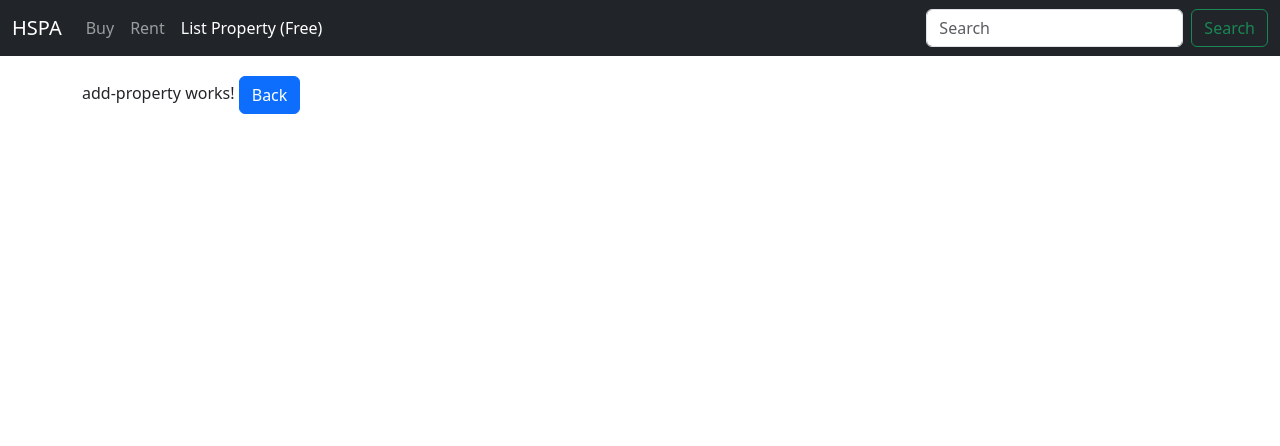
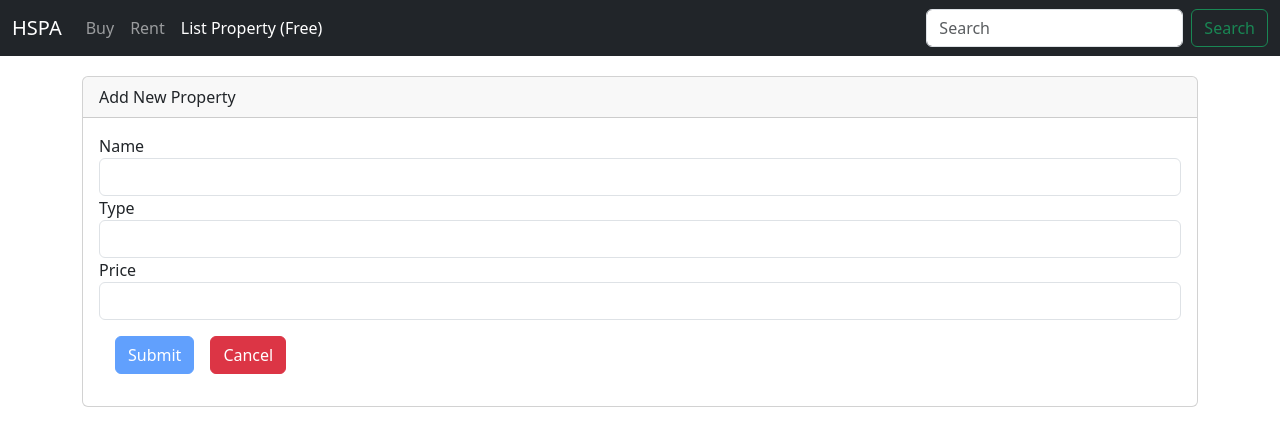
Before and after one commit to pchintan243/HouseProperty, an Angular app in the folder client/: page /add-property in a window 1280 px wide. Shown: the top 446 px of the page. Built offline with nearby package versions, Linux system fonts and the light colour scheme.

Commit message:
template driven form

```diff
--- a/client/src/app/Property/add-property/add-property.component.html
+++ b/client/src/app/Property/add-property/add-property.component.html
@@ -1,4 +1,26 @@
-<p>
-  add-property works!
-  <button (click)="onBack()" class="btn btn-primary">Back</button>
-</p>
+<div class="card">
+    <div class="card-header">
+        Add New Property
+    </div>
+    <div class="card-body">
+        <form (ngSubmit)='onSubmit()' #Form="ngForm">
+            <div class="form-group col-12">
+                <label for="name">Name</label>
+                <input type="text" class="form-control" #propName="ngModel" name="Name" ngModel required>
+                <span *ngIf="(!propName.valid && propName.touched)" class="error-block text-danger">Required field</span>
+            </div>
+            <div class="form-group col-12">
+                <label for="type">Type</label>
+                <input type="text" class="form-control" name="Type" ngModel required>
+            </div>
+            <div class="form-group col-12">
+                <label for="price">Price</label>
+                <input type="text" class="form-control" name="Price" ngModel required>
+            </div>
+            <div class="form-group col-12 m-2">
+                <button [disabled]="!Form.valid" type="submit" class="btn btn-primary m-2">Submit</button>
+                <button type="reset" class="btn btn-danger m-2">Cancel</button>
+            </div>
+        </form>
+    </div>
+</div>
--- a/client/src/app/Property/add-property/add-property.component.ts
+++ b/client/src/app/Property/add-property/add-property.component.ts
@@ -1,4 +1,5 @@
-import { Component, OnInit } from '@angular/core';
+import { Component, OnInit, ViewChild } from '@angular/core';
+import { NgForm } from '@angular/forms';
 import { Router } from '@angular/router';
 
 @Component({
@@ -8,6 +9,7 @@
 })
 export class AddPropertyComponent implements OnInit {
 
+  @ViewChild('Form') addProperty?: NgForm;
   constructor(private router: Router) { }
 
   ngOnInit() {
@@ -15,4 +17,9 @@
   onBack() {
     this.router.navigate(['/']);
   }
+
+  onSubmit() {
+    console.log('Form submitted:');
+    console.log(this.addProperty?.value);
+  }
 }
--- a/client/src/app/app.module.ts
+++ b/client/src/app/app.module.ts
@@ -24,7 +24,9 @@
     AppComponent,
     PropertyCardComponent,
     PropertyListComponent,
-    NavBarComponent
+    NavBarComponent,
+    AddPropertyComponent,
+    PropertyDetailComponent
   ],
   imports: [
     BrowserModule,
```
